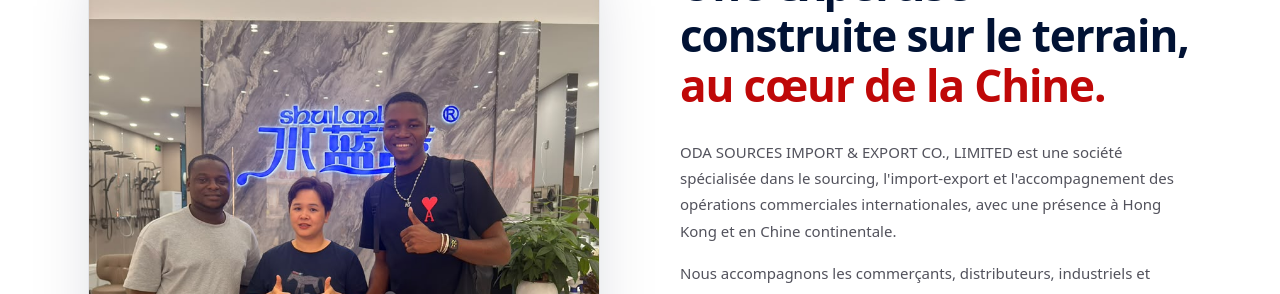
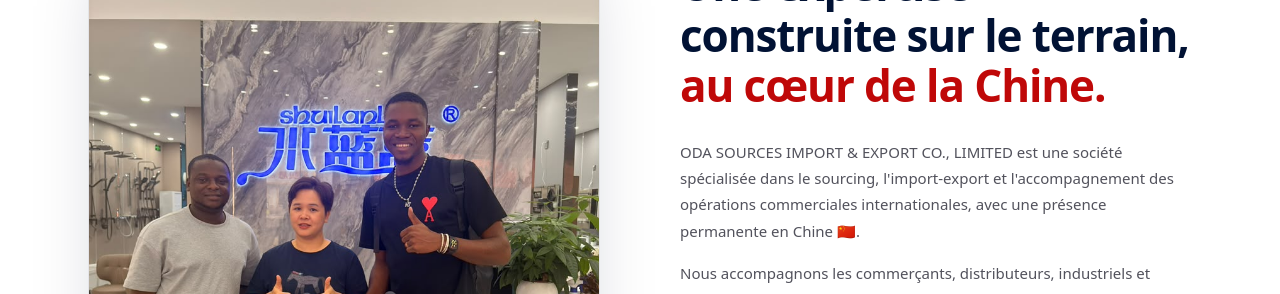
Before and after one commit to PATAWALA/ODA-EXPRESS, a Next.js app: page / in a window 1280 px wide. Shown: the part 7700-7994 px from the top of the page. Built offline with nearby package versions, Linux system fonts and the light colour scheme; no server answers.

Commit message:
984 update

```diff
--- a/src/components/sections/AboutSection.tsx
+++ b/src/components/sections/AboutSection.tsx
@@ -54,7 +54,7 @@ export default function AboutSection() {
               ODA SOURCES IMPORT & EXPORT CO., LIMITED est une société
               spécialisée dans le sourcing, l&apos;import-export et
               l&apos;accompagnement des opérations commerciales internationales,
-              avec une présence à Hong Kong et en Chine continentale.
+              avec une présence permanente en Chine 🇨🇳.
             </p>
 
             <p className="mt-4 max-w-xl text-[15px] leading-[1.75] text-zinc-600">
```
Also changed, not shown: src/app/globals.css (line endings or trailing spaces).
